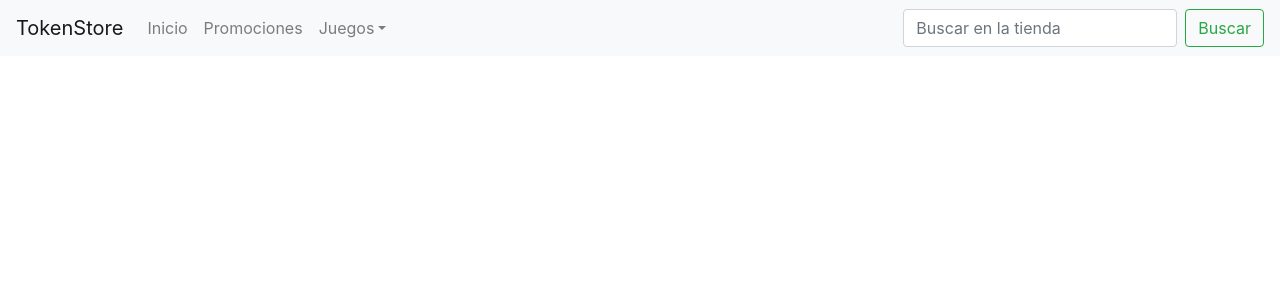
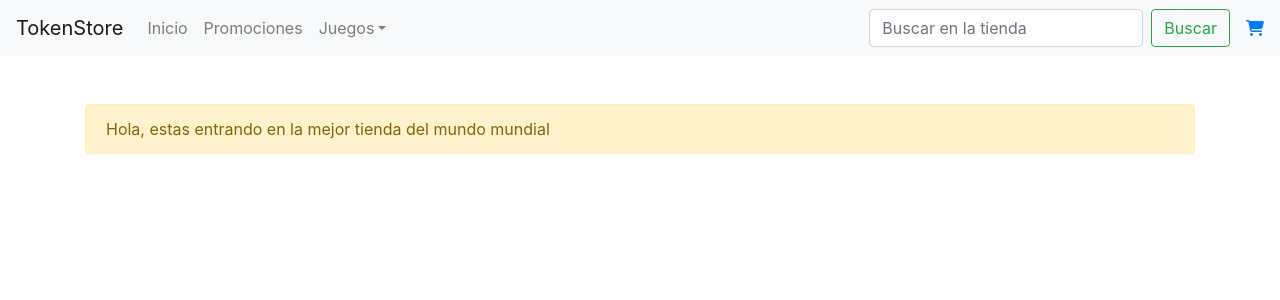
Before and after one commit to Maggi3Mae/otalora-react-project, a React (Create React App) app: page / in a window 1280 px wide. Shown: the top 300 px of the page. Built offline with nearby package versions, Linux system fonts and the light colour scheme.

Commit message:
Entrega del segundo desafío  Estilos y Home

```diff
--- a/public/index.html
+++ b/public/index.html
@@ -8,6 +8,7 @@
     <link rel="manifest" href="/site.webmanifest">
     <meta name="viewport" content="width=device-width, initial-scale=1" />
     <meta name="theme-color" content="#000000" />
+    <script src="https://kit.fontawesome.com/d613b564a2.js" crossorigin="anonymous"></script>
     <meta
       name="description"
       content="Web site created using create-react-app"
@@ -17,7 +18,6 @@
       manifest.json provides metadata used when your web app is installed on a
       user's mobile device or desktop. See https://developers.google.com/web/fundamentals/web-app-manifest/
     -->
-    <link rel="manifest" href="%PUBLIC_URL%/manifest.json" />
     <!--
       Notice the use of %PUBLIC_URL% in the tags above.
       It will be replaced with the URL of the `public` folder during the build.
--- a/src/App.js
+++ b/src/App.js
@@ -1,10 +1,18 @@
 import './App.css';
 import NavBar from './componentes/NavBar';
 import 'bootstrap/dist/css/bootstrap.min.css';
+import ItemListContainer from './componentes/ItemListContainer';
+
+
 
 function App() {
   return (
+    <>
       <NavBar/>
+      <div className="container">
+        <ItemListContainer greeting={"Hola, estas entrando en la mejor tienda del mundo mundial"}/>
+      </div>
+    </>
   );
 }
 
--- /dev/null
+++ b/src/componentes/CartWidget.jsx
@@ -0,0 +1,11 @@
+import React from 'react'
+
+function CartWidget() {
+    return (
+        <div className="ml-3">
+            <a href="#"><i className="fas fa-shopping-cart"></i></a>
+        </div>
+    )
+}
+
+export default CartWidget
--- /dev/null
+++ b/src/componentes/ItemListContainer.jsx
@@ -0,0 +1,19 @@
+import React from 'react'
+import { Alert } from 'react-bootstrap'
+
+function ItemListContainer({greeting}) {
+    return (
+        <>
+            {[
+            'warning',
+            ].map((variant, idx) => (
+                //porfa ignora esas key y eso es que la documentación de react-bootstrap lo coloca así :p
+            <Alert className="mt-5" key={idx} variant={variant}>
+                {greeting}
+            </Alert>
+            ))}
+        </>
+    )
+}
+
+export default ItemListContainer
--- a/src/componentes/NavBar.jsx
+++ b/src/componentes/NavBar.jsx
@@ -1,5 +1,6 @@
 import React from 'react'
 import { Navbar, Nav, NavDropdown, Form, Button, FormControl } from 'react-bootstrap'
+import CartWidget from './CartWidget'
 
 
 function NavBar() {
@@ -22,6 +23,7 @@ function NavBar() {
             <Button variant="outline-success">Buscar</Button>
             </Form>
         </Navbar.Collapse>
+        <CartWidget/>
         </Navbar>
     )
 }
```
Also changed, not shown: 1 other file (tests, documents, lock files or other folders).
